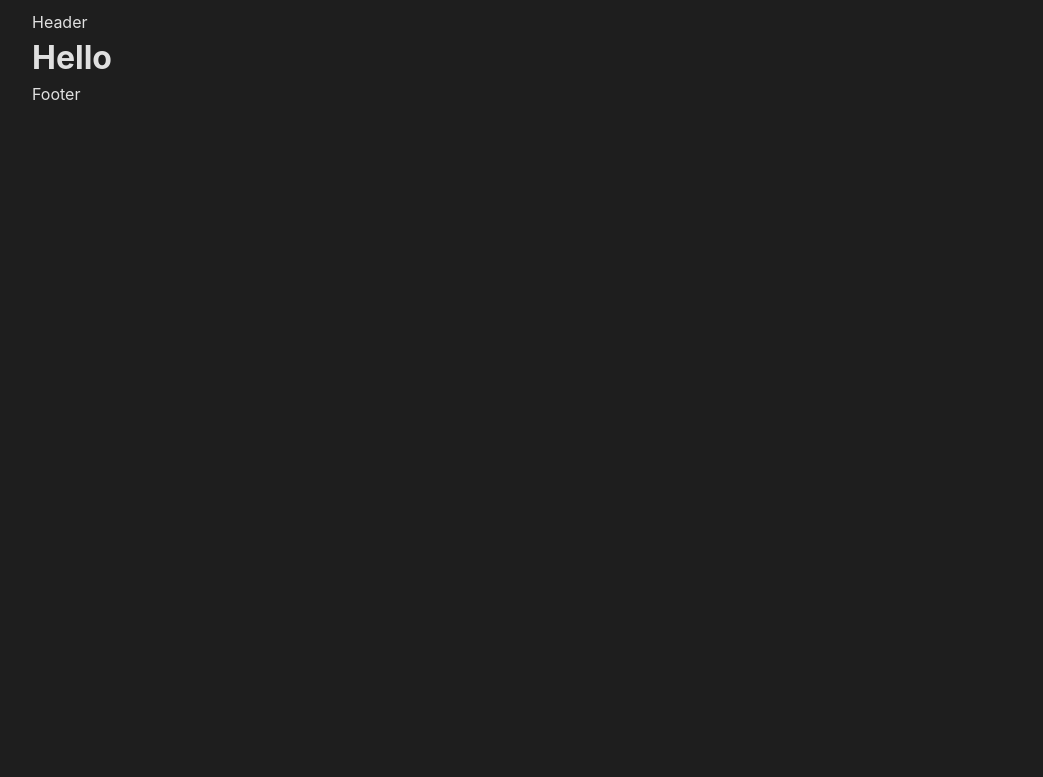
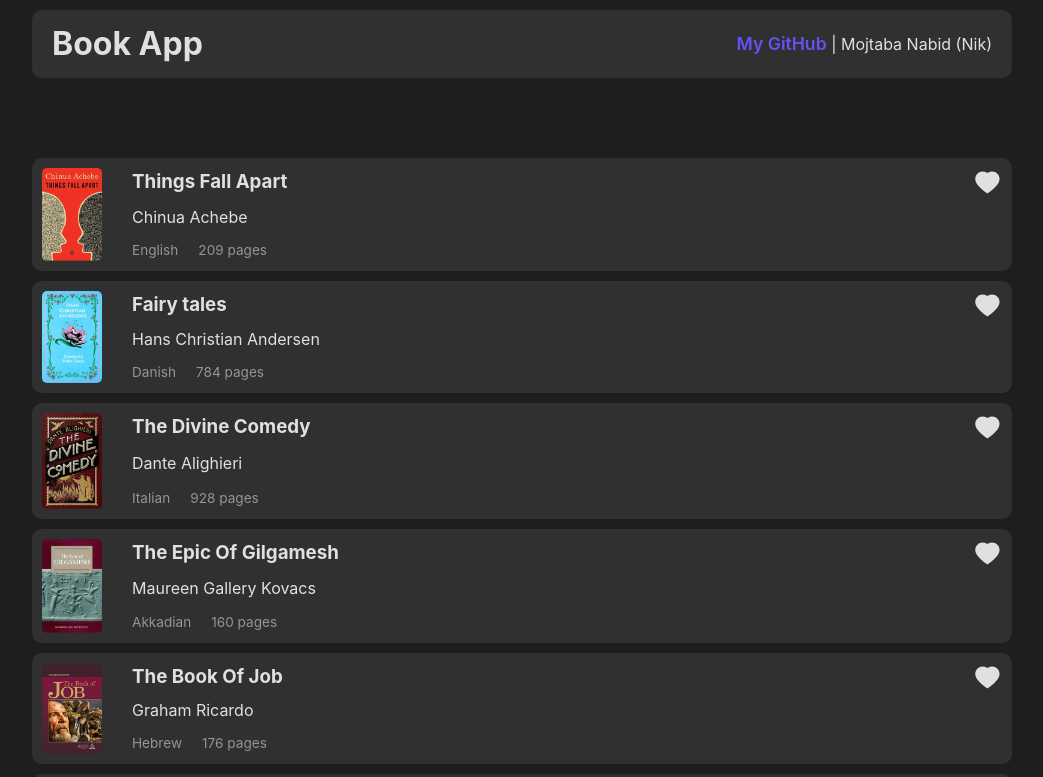
Before and after one commit to MojtabaNabid/book-app, a React (Vite) app: page / in a window 1280 px wide. Shown: the top 777 px of the page, without its empty margins (118-1161 px from the left). Built offline with nearby package versions, Linux system fonts and the light colour scheme.

Commit message:
Book component created/BookCard component created/the whole page styled

```diff
--- a/package.json
+++ b/package.json
@@ -11,7 +11,8 @@
   },
   "dependencies": {
     "react": "^18.2.0",
-    "react-dom": "^18.2.0"
+    "react-dom": "^18.2.0",
+    "react-icons": "^5.7.0"
   },
   "devDependencies": {
     "@types/react": "^18.2.15",
--- a/src/App.jsx
+++ b/src/App.jsx
@@ -1,3 +1,4 @@
+import Books from "./components/Books";
 import Layout from "./layouts/Layout";
 
 
@@ -5,7 +6,7 @@ function App() {
   return (
     // whatever we write between Layout component, turns to be its children
     <Layout>
-      <h1>Hello</h1>
+      <Books />
     </Layout>
   );
 }
--- /dev/null
+++ b/src/components/BookCard.jsx
@@ -0,0 +1,31 @@
+import { useState } from "react";
+import { AiFillHeart } from "react-icons/ai";
+
+import styles from "./BookCard.module.css"
+
+function BookCard({data: {title, author, image, language, pages}}) {
+  const [like, setLike] = useState(false)
+
+  const likeHandler = () => {
+    setLike(like => !like)
+  }
+
+  return (
+    <div className={styles.card}>
+      <img src={image} alt={title} />
+      <div className={styles.info}>
+        <h3>{title}</h3>
+        <p>{author}</p>
+        <div>
+            <span>{language}</span>
+            <span>{pages} pages</span>
+        </div>
+      </div>
+      <button onClick={likeHandler}>
+        <AiFillHeart color={like ? "red" : "#e0e0e0"} fontSize="1.8rem" />
+      </button>
+    </div>
+  )
+}
+
+export default BookCard
--- /dev/null
+++ b/src/components/BookCard.module.css
@@ -0,0 +1,38 @@
+.card {
+    display: flex;
+    padding: 10px;
+    margin-bottom: 10px;
+    background-color: #303030;
+    border-radius: 10px;
+}
+
+.card img {
+    width: 60px;
+    border-radius: 5px;
+    margin-right: 30px;
+}
+
+.info {
+    width: 100%;
+    display: flex;
+    flex-direction: column;
+    justify-content: space-between;
+}
+
+.info span {
+    margin-right: 20px;
+    font-size: 0.85rem;
+    color: #959595;
+}
+
+.card button {
+    height: fit-content;
+    background: none;
+    border: none;
+    cursor: pointer;
+    transition: 0.1s all ease-in-out;
+}
+
+.card button:hover {
+    transform: scale(1.3);
+}
--- /dev/null
+++ b/src/components/Books.jsx
@@ -0,0 +1,17 @@
+import {books} from "../constants/mockData"
+import BookCard from "./BookCard"
+
+
+function Books() {
+  return (
+    <div>
+        <div>{books.map((book) => (
+            <BookCard key={book.id} data={book} />
+            ))}
+        </div>
+
+    </div>
+  )
+}
+
+export default Books
--- a/src/layouts/Layout.jsx
+++ b/src/layouts/Layout.jsx
@@ -1,15 +1,18 @@
+import styles from "./Layout.module.css"
+
 
 function Layout({children}) {
   return (
     <>
-        <header>
-            Header
+        <header className={styles.header}>
+            <h1>Book App</h1>
+            <p><a href="https://github.com/MojtabaNabid/book-app">My GitHub</a> | Mojtaba Nabid (Nik)</p>
         </header>
 
         {children}
 
-        <footer>
-            Footer
+        <footer className={styles.footer}>
+            <p>Developed by Nik 🧑🏾‍💻</p>
         </footer>
     </>
   )
--- /dev/null
+++ b/src/layouts/Layout.module.css
@@ -0,0 +1,25 @@
+.header {
+    display: flex;
+    align-items: center;
+    justify-content: space-between;
+    background-color: #303030;
+    padding: 10px 20px;
+    margin-bottom: 80px;
+    border-radius: 10px;
+}
+
+.header a {
+    text-decoration: none;
+    color: #6552f4;
+    font-weight: 600;
+    font-size: 1.1rem;
+
+}
+
+.footer {
+    text-align: center;
+    background-color: #303030;
+    padding: 20px;
+    margin-top: 80px;
+    border-radius: 10px;
+}
```
Also changed, not shown: 1 other file (tests, documents, lock files or other folders).
